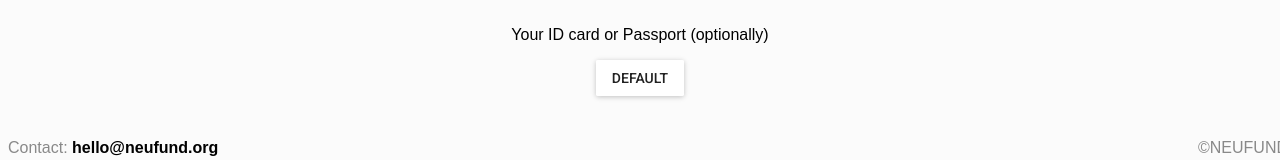
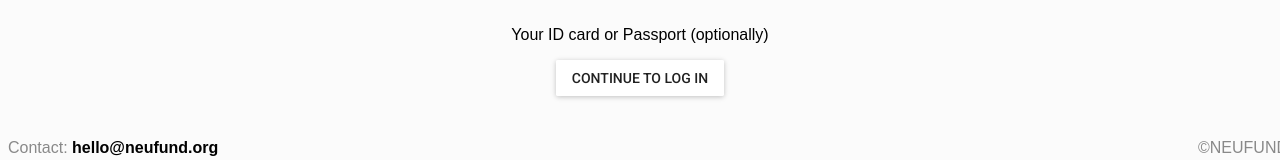
Before and after one commit to Neufund/ms2, a React (Create React App) app: page / in a window 1280 px wide. Shown: the part 633-793 px from the top of the page. Built offline with nearby package versions, Linux system fonts and the light colour scheme; what react-tap-event-plugin would draw is missing.

Commit message:
Change copy on button on first slide

```diff
--- a/src/app/Index.js
+++ b/src/app/Index.js
@@ -28,7 +28,7 @@ export default () => {
             </div>
             <div className="Index-button-wrap">
                 <Link to="/login" className="Index-button">
-                    <RaisedButton label="Default"/>
+                    <RaisedButton label="Continue to log in"/>
                 </Link>
             </div>
         </div>
```
